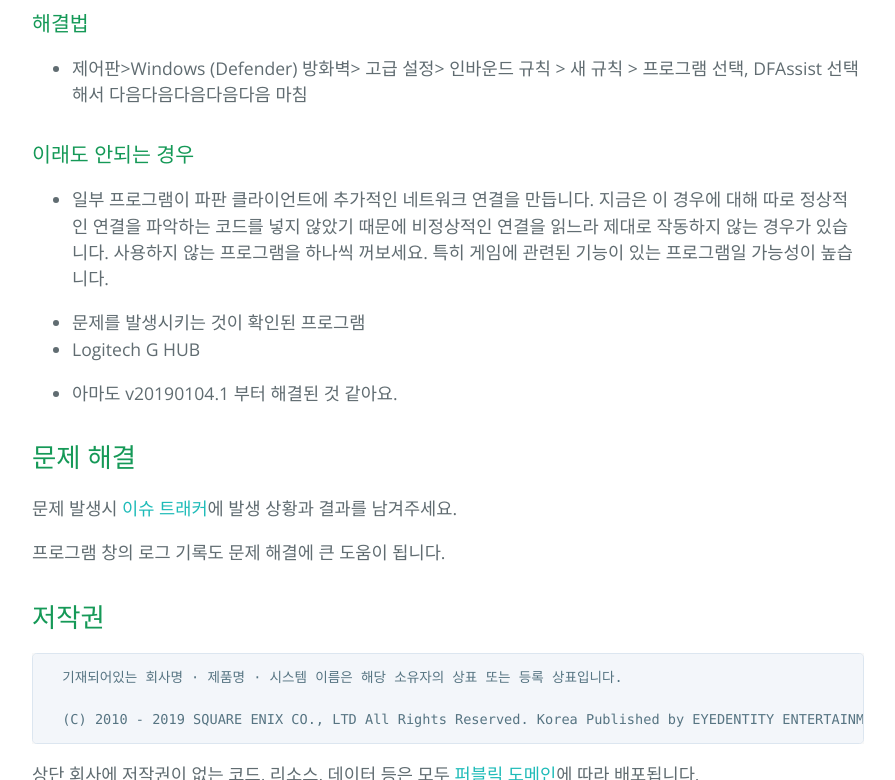
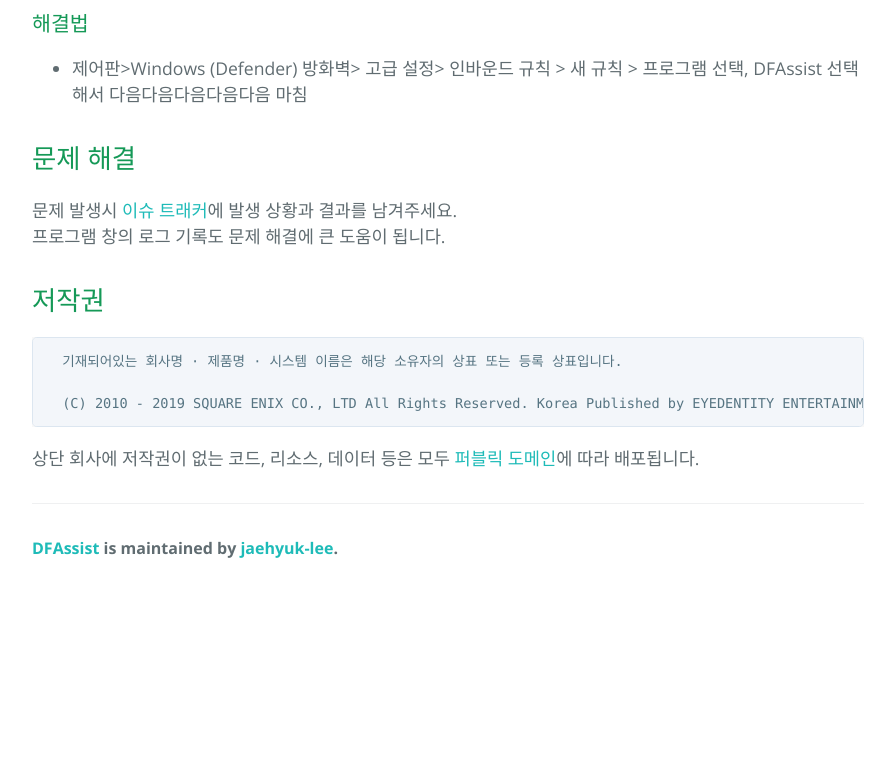
Before and after one commit to devunt/DFAssist, a Jekyll site: the page built from docs/faq.md, in a window 1280 px wide and 900 px high, scrolled down 1157 px, cut to the strip 120-900 px from the top of the window. Shown: the whole strip, without its empty margins (192-1087 px from the left). Built offline with Jekyll 4.4.1, drawn with Linux system fonts in a browser that asks for light colours; after the commit the page ends 1869 px from its top, so only the background shows below that.

Commit message:
마크다운 개선 및 해결된 문제 내용 삭제

```diff
--- a/docs/faq.md
+++ b/docs/faq.md
@@ -14,28 +14,16 @@
 - 프로그램이 네트워크 패킷을 읽기 시작하기까지 길면 20분까지도 소요될 수 있습니다.
 
 ## 업데이트가 안돼요.
-
 v20190102.1부터 해결되었습니다. 프로그램을 다시 받아주세요.
 
 ## 네트워킹 시작 중... 비스무리 한 것들
 ![](https://i.imgur.com/6gs6iq6.png)
 
 ### 해결법
-
 - 제어판>Windows (Defender) 방화벽> 고급 설정> 인바운드 규칙 > 새 규칙 > 프로그램 선택, DFAssist 선택해서 다음다음다음다음다음 마침
-
-### 이래도 안되는 경우
-
-- 일부 프로그램이 파판 클라이언트에 추가적인 네트워크 연결을 만듭니다. 지금은 이 경우에 대해 따로 정상적인 연결을 파악하는 코드를 넣지 않았기 때문에 비정상적인 연결을 읽느라 제대로 작동하지 않는 경우가 있습니다. 사용하지 않는 프로그램을 하나씩 꺼보세요. 특히 게임에 관련된 기능이 있는 프로그램일 가능성이 높습니다.
-
-- 문제를 발생시키는 것이 확인된 프로그램
- - Logitech G HUB
-
-- 아마도 v20190104.1 부터 해결된 것 같아요.
 
 ## 문제 해결
 문제 발생시 [이슈 트래커](https://github.com/jaehyuk-lee/DFAssist/issues)에 발생 상황과 결과를 남겨주세요.
-
 프로그램 창의 로그 기록도 문제 해결에 큰 도움이 됩니다.
 
 ## 저작권
```
